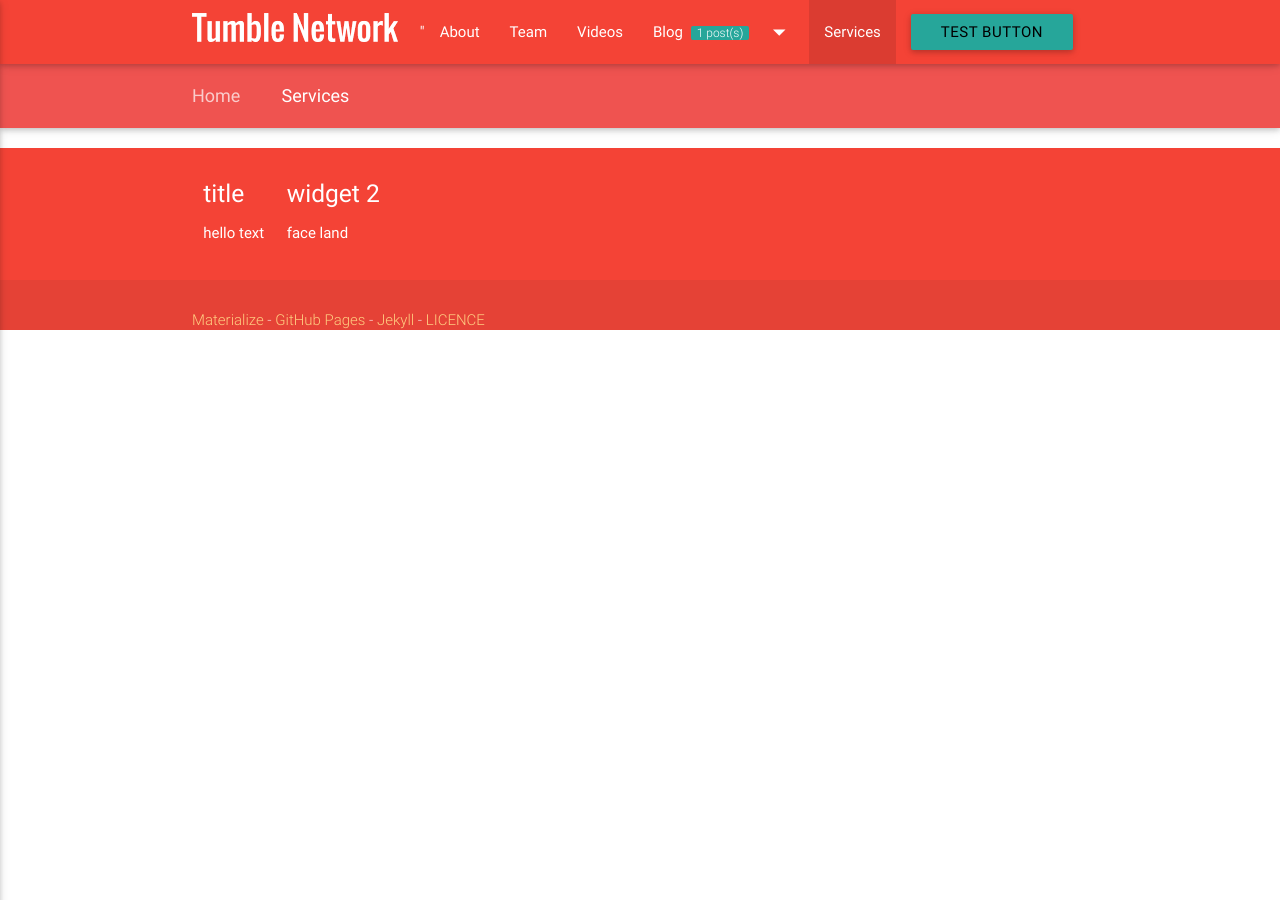
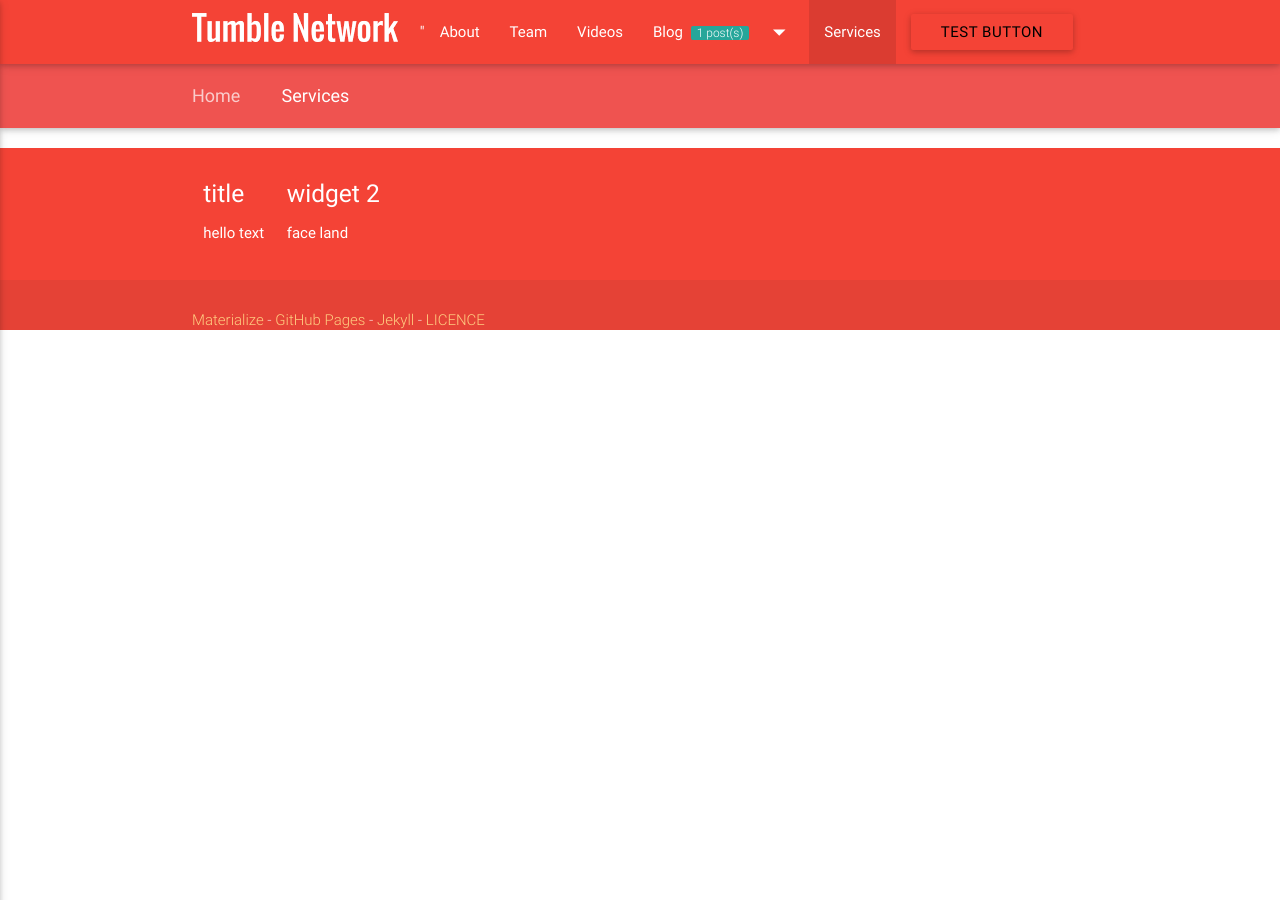
Before and after one commit to tumblenet/www.tumblenet.ga, a Jekyll site: the page built from services.html, in a window 1280 px wide. Built offline with Jekyll 4.4.1, drawn with Linux system fonts in a browser that asks for light colours; nearby versions of some CDN libraries; comment, search, counter and statistics services are not loaded.

Commit message:
Update default.html

```diff
--- a/_layouts/default.html
+++ b/_layouts/default.html
@@ -125,7 +125,7 @@ href="{{ item.href }}"
           <a {% if item.type == "dropdown" %}
           class="dropdown-button" href="{{ page.url }}#" data-activates="dropdown{{ forloop.index }}"
           {% else %}
-          href="{{ item.href }}"{% if item.type == "button" %} class="btn red-lighten2 black-text"{% endif %}
+          href="{{ item.href }}"{% if item.type == "button" %} class="btn red lighten2 black-text"{% endif %}
           {% endif %}>
             {{ item.title }}
             {% if item.href == "/blog/" %}
```
